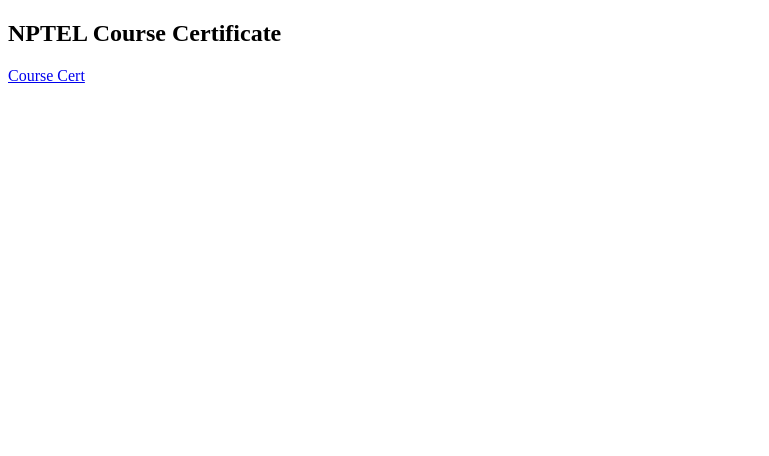
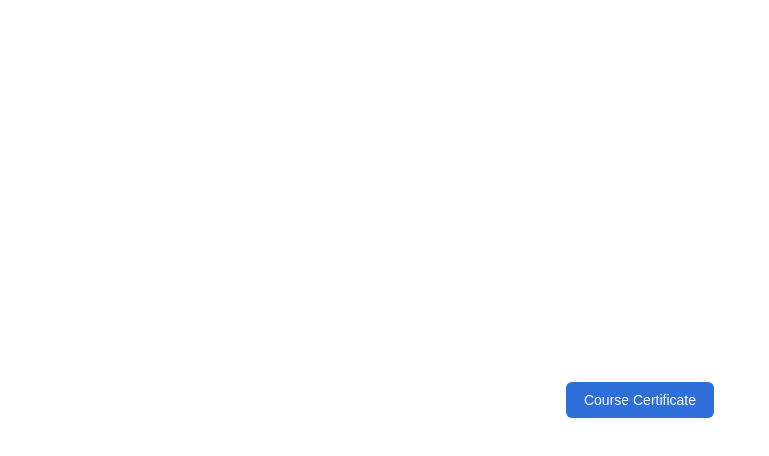
Before and after one commit to Youvraj15/nptel, a plain HTML site: page index.html in a window 1280 px wide. Shown: the whole page, without its empty margins (0-769 px from the left). Drawn offline with Linux system fonts and the light colour scheme.

Commit message:
Update index.html

```diff
--- a/index.html
+++ b/index.html
@@ -2,15 +2,37 @@
 <html lang="en">
 <head>
   <meta charset="UTF-8">
-  <title>NPTEL Certificate</title>
+  <title>NPTEL</title>
+
+  <style>
+    body {
+      margin: 0;
+      height: 100vh;
+      display: flex;
+      justify-content: center;
+      align-items: center;
+      background: white;
+      font-family: Arial, sans-serif;
+    }
+
+    a {
+      padding: 10px 18px;
+      background-color: #2f6fda;
+      color: white;
+      text-decoration: none;
+      border-radius: 6px;
+      font-size: 14px;
+    }
+
+    a:active {
+      transform: scale(0.98);
+    }
+  </style>
 </head>
 <body>
 
-  <h2>NPTEL Course Certificate</h2>
-
-  <!-- Simple link -->
   <a href="./Certificate.pdf" target="_blank">
-    Course Cert
+    Course Certificate
   </a>
 
 </body>
```
